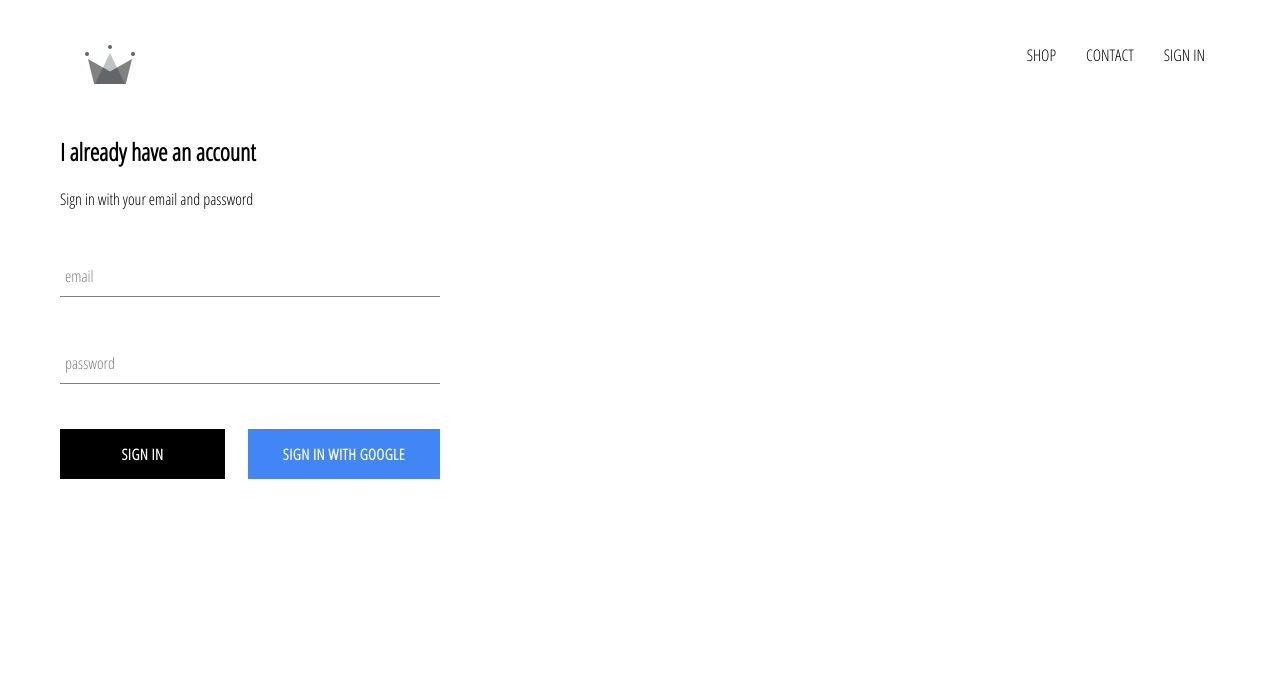
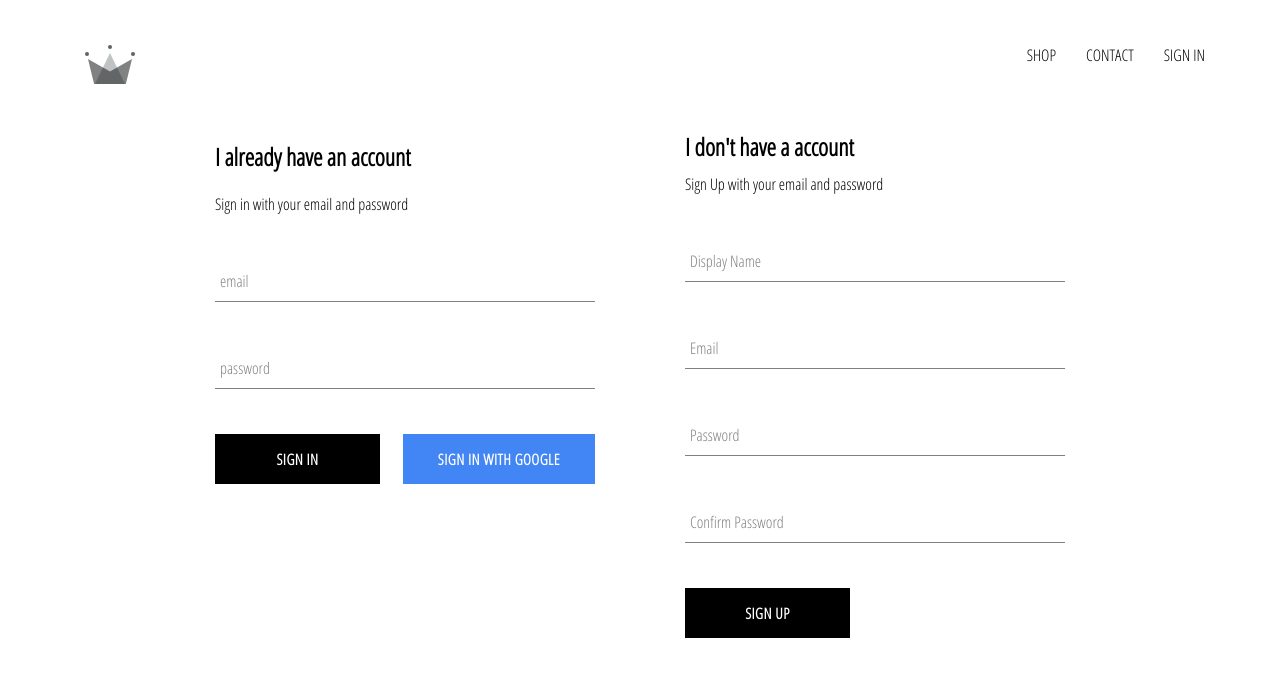
Before and after one commit to snakezord/React-Ecommerce-App, a React (Create React App) app: page /signin in a window 1280 px wide. Shown: the top 676 px of the page. Built offline with nearby package versions, Linux system fonts and the light colour scheme; no server answers.

Commit message:
implemented firebase utils, included ability to store authenticated users into our firestore database

```diff
--- a/src/App.js
+++ b/src/App.js
@@ -5,7 +5,7 @@
 import ShopPage from './pages/shop/shop.component'
 import Header from './components/header/header.component'
 import SignInAndUp from './pages/sign-in-and-up/sign-in-and-up.component'
-import { auth } from './firebase/firebase.utils'
+import { auth, createUserProfileDocument } from './firebase/firebase.utils'
 
 // Prop tunneling or drilling is a bad pattern
 // So use HOC withRouter()
@@ -21,10 +21,20 @@
   unsubscribeFromAuth = null
 
   componentDidMount() {
-    this.unsubscribeFromAuth=  auth.onAuthStateChanged(user => {
-      this.setState({ currentUser: user })
+    this.unsubscribeFromAuth=  auth.onAuthStateChanged(async userAuth => {
+      if(userAuth) {
+        const userRef = await createUserProfileDocument(userAuth);
 
-      console.log(user)
+        userRef.onSnapshot(snapshot => {
+          this.setState({
+            currentUser: {
+              id: snapshot.id,
+              ...snapshot.data()
+            }
+          })
+          console.log(this.state)
+        })
+      }else this.setState( {currentUser: userAuth} )
     })
   }
 
--- /dev/null
+++ b/src/components/sign-up/sign-up.component.jsx
@@ -0,0 +1,102 @@
+import React from 'react'
+import './sign-up.styles.scss'
+
+import FormInput from '../form-input/form-input.component'
+import CustomButton from '../custom-button/custom-button.component'
+
+import { auth, createUserProfileDocument } from '../../firebase/firebase.utils'
+
+class SignUp extends React.Component {
+    constructor (){
+        super();
+
+        this.state = {
+            displayName: '',
+            email: '',
+            password: '',
+            confirmPassword: ''
+        }
+    }
+
+    handleSubmit = async e => {
+        e.preventDefault();
+
+        const { displayName, email, password, confirmPassword } = this.state
+
+        if(password !== confirmPassword) {
+            alert(`Passwords don't match`)
+            return
+        }
+
+        try {
+            const { user } = await auth.createUserWithEmailAndPassword(email, password)
+
+            await createUserProfileDocument(user, { displayName })
+
+            this.setState({
+                displayName: '',
+                email: '',
+                password: '',
+                confirmPassword: ''
+            })
+
+
+        } catch (error) {
+            console.log(error)
+        }
+
+    }
+
+    handleChange = e => {
+        const { name, value } = e.target
+
+        this.setState({ [name]: value })
+    }
+
+    render() {
+        const { displayName, email, password, confirmPassword } = this.state
+        return (
+            <div className='sign-up'>
+                <h2 className='title'> I don't have a account</h2>
+                <span>Sign Up with your email and password</span>
+                <form className='sign-up-form' onSubmit={this.handleSubmit}>
+                    <FormInput
+                    type='test'
+                    name='displayName'
+                    value={displayName}
+                    onChange={this.handleChange}
+                    label='Display Name'
+                    required
+                    />
+                    <FormInput
+                    type='email'
+                    name='email'
+                    value={email}
+                    onChange={this.handleChange}
+                    label='Email'
+                    required
+                    />
+                    <FormInput
+                    type='password'
+                    name='password'
+                    value={password}
+                    onChange={this.handleChange}
+                    label='Password'
+                    required
+                    />
+                    <FormInput
+                    type='password'
+                    name='confirmPassword'
+                    value={confirmPassword}
+                    onChange={this.handleChange}
+                    label='Confirm Password'
+                    required
+                    />
+                    <CustomButton type='submit'>SIGN UP</CustomButton>
+                </form>
+            </div>
+        )
+    }
+}
+
+export default SignUp;
--- /dev/null
+++ b/src/components/sign-up/sign-up.styles.scss
@@ -0,0 +1,9 @@
+.sign-up {
+    display: flex;
+    flex-direction: column;
+    width: 380px;
+
+    .title {
+        margin: 10px 0;
+    }
+}
--- a/src/firebase/firebase.utils.js
+++ b/src/firebase/firebase.utils.js
@@ -14,6 +14,32 @@
     measurementId: "G-YY8W1DZWHC"
   };
 
+  export const createUserProfileDocument = async (userAuth, additionalData)=> {
+     if(!userAuth) return
+
+     const userRef = firestore.doc(`users/${userAuth.uid}`)
+
+     const snapShot = await userRef.get()
+
+    if(!snapShot.exists) {
+      const { displayName, email } = userAuth;
+      const createAt = new Date()
+
+      try {
+        await userRef.set({
+          displayName,
+          email,
+          createAt,
+          ...additionalData
+        })
+      } catch (error) {
+        console.log('error creating user', error.message)
+      }
+    }
+
+    return userRef
+  }
+
 
 firebase.initializeApp(config)
 
--- a/src/pages/sign-in-and-up/sign-in-and-up.component.jsx
+++ b/src/pages/sign-in-and-up/sign-in-and-up.component.jsx
@@ -1,11 +1,13 @@
 import React from 'react'
 import './sign-in-and-up.styles.scss'
 import SignIn from '../../components/sign-in/sign-in.component'
+import SignUp from '../../components/sign-up/sign-up.component'
 
 const SignInAndUp = () => {
     return (
         <div className='sign-in-and-up'>
             <SignIn className='sign-in' />
+            <SignUp className='sign-up' />
         </div>
     )
 }
--- a/src/pages/sign-in-and-up/sign-in-and-up.styles.scss
+++ b/src/pages/sign-in-and-up/sign-in-and-up.styles.scss
@@ -0,0 +1,6 @@
+.sign-in-and-up {
+    width: 850px;
+    display: flex;
+    justify-content: space-between;
+    margin: 30px auto;
+}
```
